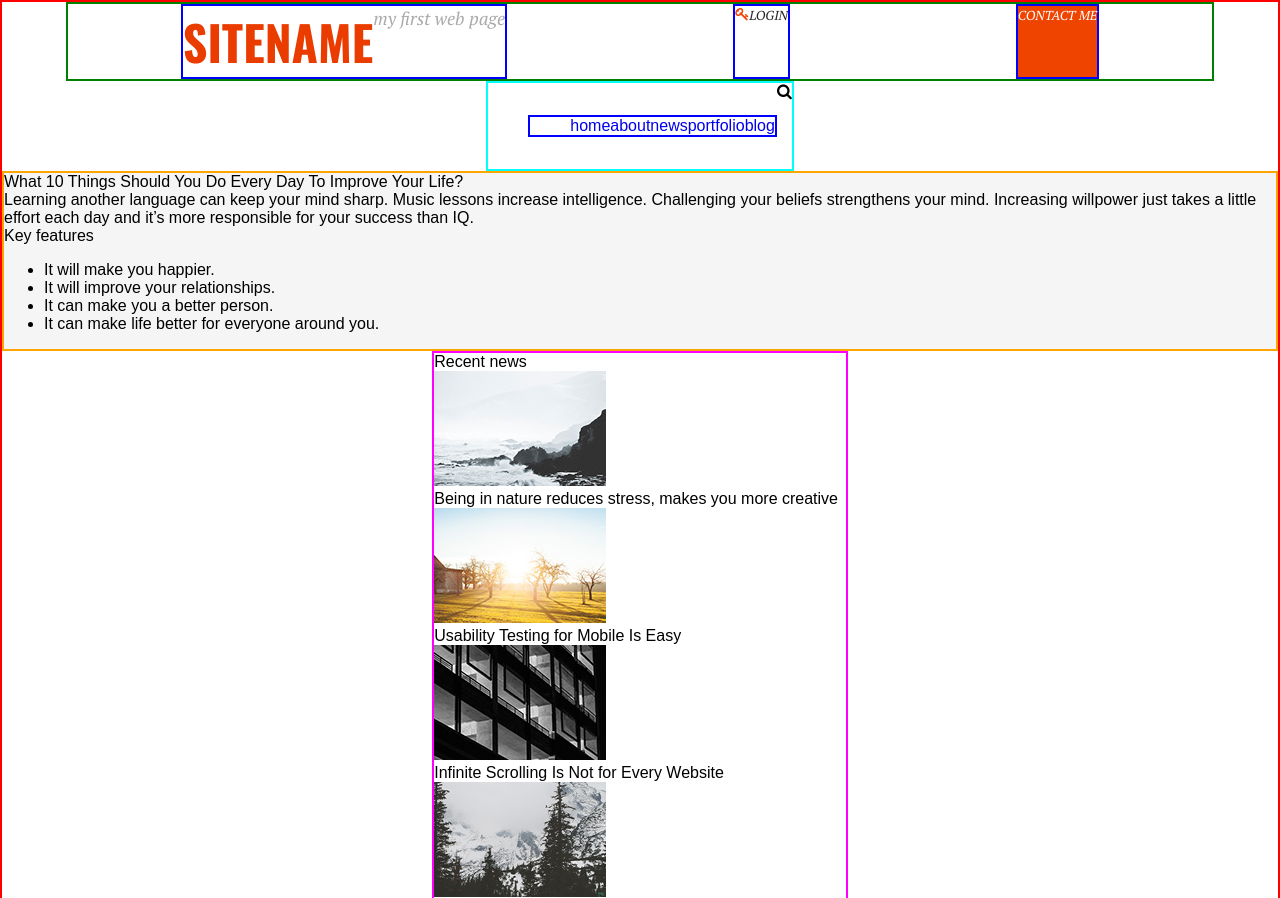
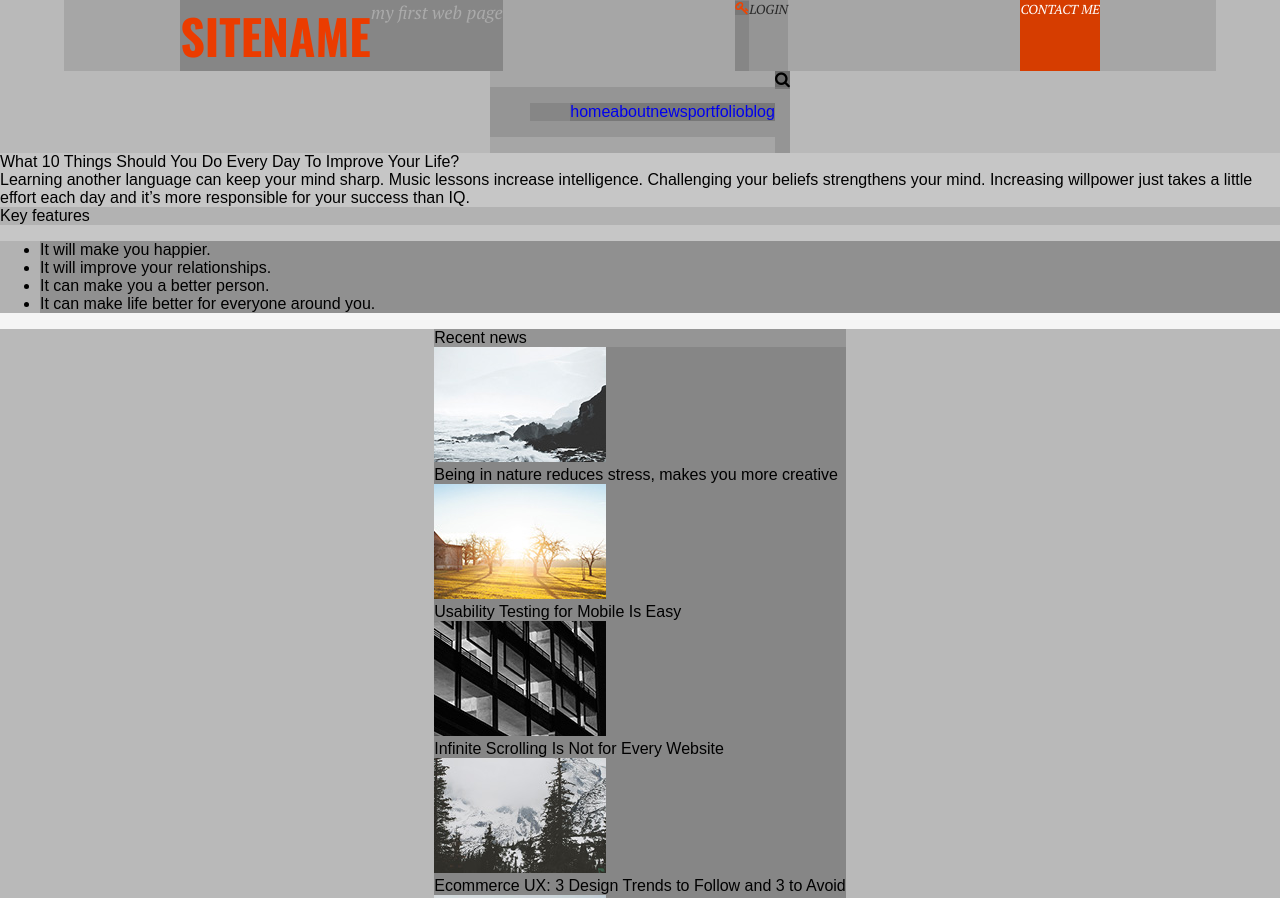
Before and after one commit to popoff/test-assignment-psd-to-html-1, a website: page index.html in a window 1280 px wide. Shown: the top 898 px of the page. Drawn offline with nearby package versions, Linux system fonts and the light colour scheme.

Commit message:
- removed Debug with the solid colored borders; - added Debug with the * selector.

```diff
--- a/css/main.css
+++ b/css/main.css
@@ -1,5 +1,9 @@
 *, *:before, *:after {
     box-sizing: border-box;
+}
+
+* {
+  background-color: rgba(0,0,0,0.1);
 }
 
 body {
@@ -11,7 +15,6 @@ main {
     flex-direction: column;
     justify-content: space-between;
     align-items: center;
-    border: 2px solid red;
 }
 
 /* GRID STYLES */
@@ -62,7 +65,6 @@ main {
     flex-direction: row;
     justify-content: space-around;
     width: 90%;
-    border: 2px solid green;
 }
 
 /* Logo and description block styles */
@@ -71,7 +73,6 @@ main {
     display: flex;
     flex-direction: row;
     justify-content: space-between;
-    border: 2px solid blue;
 }
 
 .logo__title {
@@ -96,7 +97,6 @@ main {
     display: flex;
     flex-direction: row;
     justify-content: space-between;
-    border: 2px solid blue;
 }
 
 .login__icon {
@@ -120,7 +120,6 @@ main {
     display: flex;
     flex-direction: row;
     justify-content: space-between;
-    border: 2px solid blue;
     background-color: #ee4400;
 }
 
@@ -139,14 +138,12 @@ nav {
     display: flex;
     flex-direction: row;
     justify-content: space-between;
-    border: 2px solid cyan;
 }
 
 menu ul {
     display: flex;
     flex-direction: row;
     justify-content: space-between;
-    border: 2px solid blue;
     list-style: none;
 }
 
@@ -178,7 +175,6 @@ menu ul {
 }
 
 .article {
-    border: 2px solid orange;
 }
 
 .article__header {
@@ -203,7 +199,7 @@ menu ul {
 
 /* RECENT STYLES */
  .recent {
-    border: 2px solid magenta;
+
  }
 
 .recent__header {
@@ -224,7 +220,7 @@ menu ul {
 
 /* FOOTER STYLES */
 .footer {
-    border: 2px solid yellow;
+
 }
 
 .footer__icon {
```
